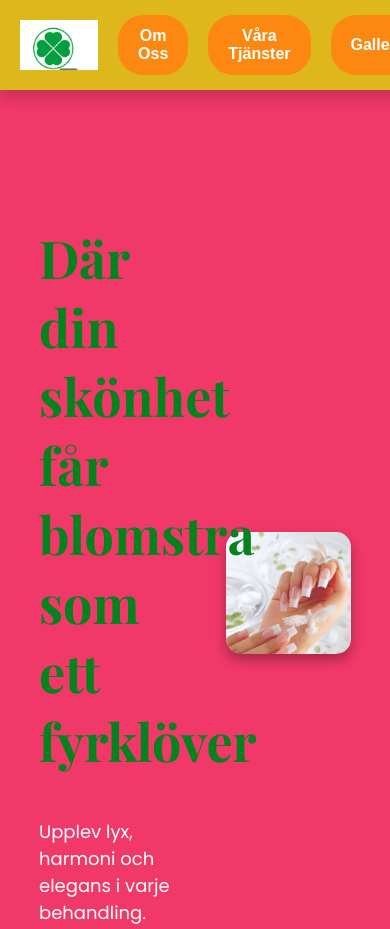
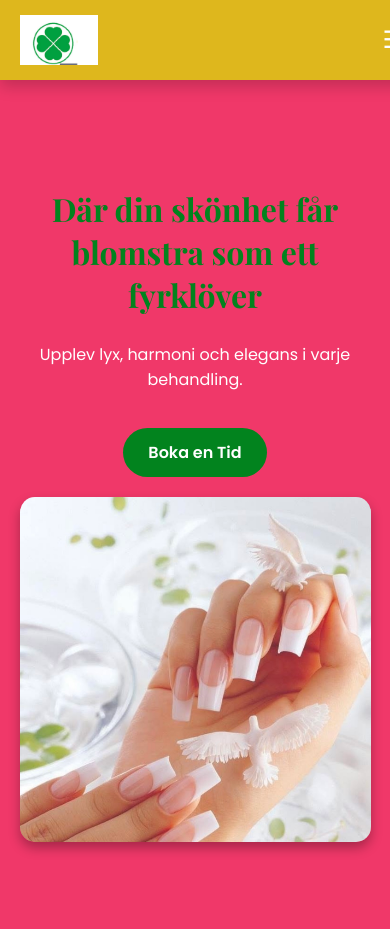
Before and after one commit to authistichhh/clover-salon-demo, a plain HTML site: page index.html in a window 390 px wide. Shown: the top 929 px of the page. Drawn offline with nearby package versions, Linux system fonts and the light colour scheme.

Commit message:
Add files via upload

```diff
--- a/index.html
+++ b/index.html
@@ -16,7 +16,7 @@
         }
 
         header {
-            background: #DEB71D; /* Warm yellow header for bold contrast */
+            background: #DEB71D;
             color: white;
             padding: 15px 20px;
             position: fixed;
@@ -26,8 +26,7 @@
             z-index: 1000;
             display: flex;
             align-items: center;
-            justify-content: flex-start;
-            gap: 20px;
+            justify-content: space-between;
             box-shadow: 0 6px 15px rgba(0, 0, 0, 0.2);
         }
 
@@ -41,15 +40,15 @@
         }
 
         .nav-menu button {
-            background: #FC8811; /* Warm orange buttons */
+            background: #FC8811;
             border: none;
             color: white;
             font-weight: 600;
-            padding: 12px 20px;
+            padding: 12px 15px;
             cursor: pointer;
             border-radius: 25px;
-            transition: background 0.3s ease-in-out, transform 0.2s ease-in-out;
-            font-size: 16px;
+            transition: background 0.3s, transform 0.2s;
+            font-size: 14px;
         }
 
         .nav-menu button:hover {
@@ -57,50 +56,73 @@
             transform: scale(1.05);
         }
 
+        /* Responsive Navigation */
+        .menu-toggle {
+            display: none;
+            font-size: 24px;
+            background: none;
+            border: none;
+            color: white;
+            cursor: pointer;
+        }
+
+        .menu-toggle:focus {
+            outline: none;
+        }
+
+        @media (max-width: 768px) {
+            .nav-menu {
+                display: none;
+                flex-direction: column;
+                position: absolute;
+                top: 70px;
+                left: 0;
+                width: 100%;
+                background: #DEB71D;
+                box-shadow: 0px 5px 10px rgba(0, 0, 0, 0.2);
+                padding: 10px 0;
+            }
+
+            .nav-menu button {
+                width: 100%;
+                text-align: center;
+                padding: 15px;
+                font-size: 16px;
+            }
+
+            .menu-toggle {
+                display: block;
+            }
+        }
+
         .hero {
             display: flex;
             align-items: center;
-            justify-content: space-between;
+            justify-content: center;
+            flex-wrap: wrap;
             padding: 100px 10%;
-            text-align: left;
+            text-align: center;
         }
 
         .hero-text {
-            max-width: 50%;
+            max-width: 90%;
         }
 
         .hero-text h1 {
             font-family: 'Playfair Display', serif;
-            font-size: 52px;
+            font-size: 42px;
             font-weight: bold;
-            color: #02831E; /* Darker green for emphasis */
-            opacity: 0;
-            transform: translateY(-30px);
-            animation: fadeInMove 1.5s ease-in-out forwards;
+            color: #02831E;
         }
 
         .hero-text p {
             font-size: 18px;
             color: white;
-            opacity: 0;
-            transform: translateY(-20px);
-            animation: fadeInMove 1.8s ease-in-out forwards;
-        }
-
-        @keyframes fadeInMove {
-            from {
-                opacity: 0;
-                transform: translateY(-30px);
-            }
-            to {
-                opacity: 1;
-                transform: translateY(0);
-            }
         }
 
         .hero-image {
-            max-width: 40%;
-            text-align: right;
+            max-width: 90%;
+            margin-top: 20px;
         }
 
         .hero-image img {
@@ -118,7 +140,7 @@
             text-decoration: none;
             border-radius: 25px;
             font-weight: 600;
-            transition: background 0.3s ease-in-out, transform 0.2s ease-in-out;
+            transition: background 0.3s, transform 0.2s;
         }
 
         .cta-btn:hover {
@@ -135,11 +157,32 @@
             font-weight: bold;
             box-shadow: 0 -6px 10px rgba(0, 0, 0, 0.2);
         }
+
+        @media (max-width: 600px) {
+            .hero {
+                flex-direction: column;
+                text-align: center;
+                padding: 80px 5%;
+            }
+
+            .hero-text h1 {
+                font-size: 32px;
+            }
+
+            .hero-text p {
+                font-size: 16px;
+            }
+
+            .hero-image {
+                max-width: 100%;
+            }
+        }
     </style>
 </head>
 <body>
     <header>
         <img src="Capture.PNG" alt="Clover Salon Logo" class="logo">
+        <button class="menu-toggle" onclick="toggleMenu()">☰</button>
         <div class="nav-menu">
             <button onclick="showContent('about')">Om Oss</button>
             <button onclick="showContent('services')">Våra Tjänster</button>
@@ -166,6 +209,11 @@
     </footer>
 
     <script>
+        function toggleMenu() {
+            const menu = document.querySelector('.nav-menu');
+            menu.style.display = menu.style.display === 'flex' ? 'none' : 'flex';
+        }
+
         function showContent(sectionId) {
             console.log("Showing content for section:", sectionId);
         }
```
